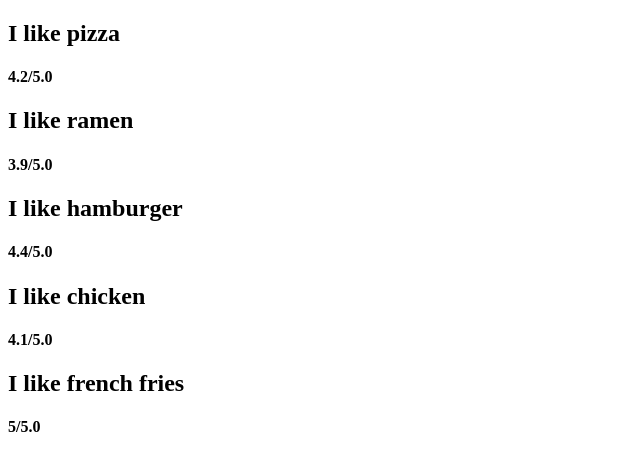
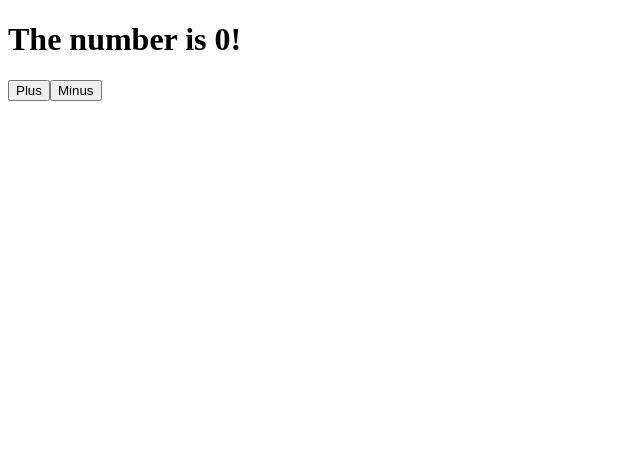
Before and after one commit to glowing713/CineGraphy, a React (Create React App) app: page / in a window 1280 px wide. Shown: the top 470 px of the page, without its empty margins (0-640 px from the left). Built offline with nearby package versions, Linux system fonts and the light colour scheme.

Commit message:
chore: class component와 state 사용해보기

```diff
--- a/src/App.js
+++ b/src/App.js
@@ -1,38 +1,28 @@
 import React from "react";
-import PropTypes from "prop-types";
 
-const favoriteFoods = [
-  { id: 1, name: "pizza", rating: 4.2 },
-  { id: 2, name: "ramen", rating: 3.9 },
-  { id: 3, name: "hamburger", rating: 4.4 },
-  { id: 4, name: "chicken", rating: 4.1 },
-  { id: 5, name: "french fries", rating: 5.0 },
-];
-
-// props에서 name만 사용함
-function Food({ name, rating }) {
-  return (
-    <div>
-      <h2>I like {name}</h2>
-      <h4>{rating}/5.0</h4>
-    </div>
-  );
-}
-
-// prop의 type을 정의해서 올바르게 전달받았는지를 체크할 수 있다.
-Food.propTypes = {
-  name: PropTypes.string.isRequired,
-  rating: PropTypes.number.isRequired,
-};
-
-function App() {
-  return (
-    <div>
-      {favoriteFoods.map((food) => (
-        <Food key={food.id} name={food.name} rating={food.rating} />
-      ))}
-    </div>
-  );
+class App extends React.Component {
+  state = {
+    count: 0,
+  };
+  add = () => {
+    this.setState((current) => {
+      return { count: current.count + 1 };
+    });
+  };
+  minus = () => {
+    this.setState((current) => {
+      return { count: current.count - 1 };
+    });
+  };
+  render() {
+    return (
+      <div>
+        <h1>The number is {this.state.count}!</h1>
+        <button onClick={this.add}>Plus</button>
+        <button onClick={this.minus}>Minus</button>
+      </div>
+    );
+  }
 }
 
 export default App;
```
